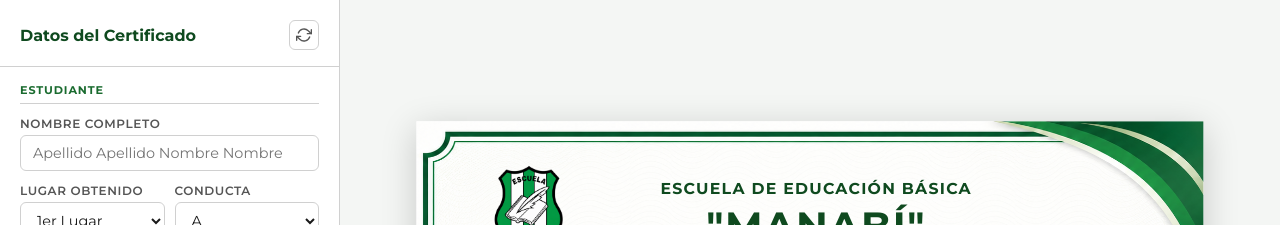
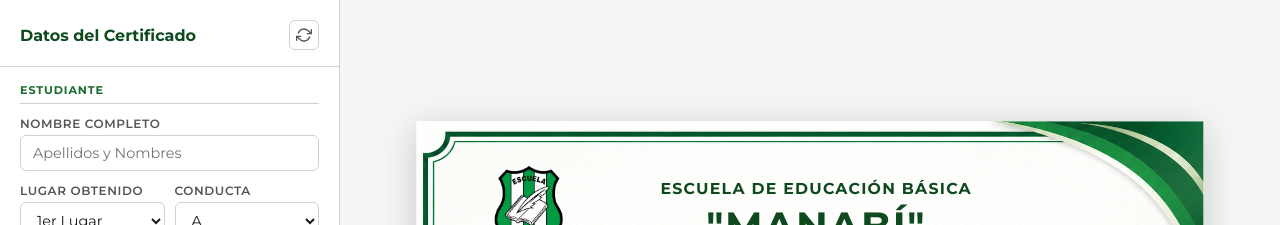
Before and after one commit to MarcoPozo/CertificadosAcademicosManabi, a React (Vite) app: page / in a window 1280 px wide. Shown: the top 225 px of the page. Built offline with nearby package versions, Linux system fonts and the light colour scheme; a web font is replaced by a local one.

Commit message:
feat: First version

```diff
--- a/src/components/CertificateForm/CertificateForm.jsx
+++ b/src/components/CertificateForm/CertificateForm.jsx
@@ -32,7 +32,7 @@
             id="studentName"
             value={formData.studentName}
             onChange={(v) => onChange('studentName', v)}
-            placeholder="Apellido Apellido Nombre Nombre"
+            placeholder="Apellidos y Nombres"
           />
           <div className="certificate-form__row">
             <FormField
```
